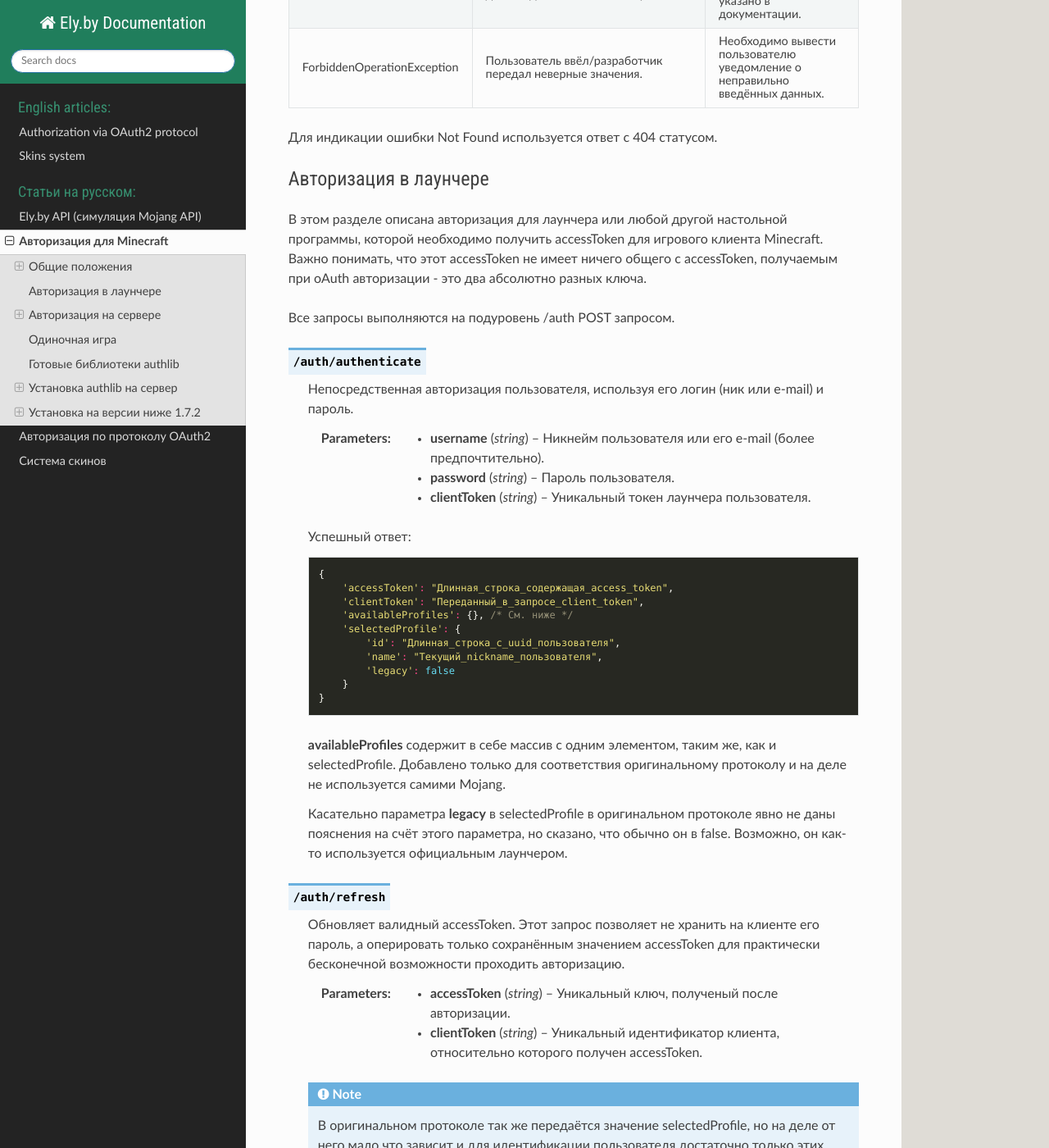
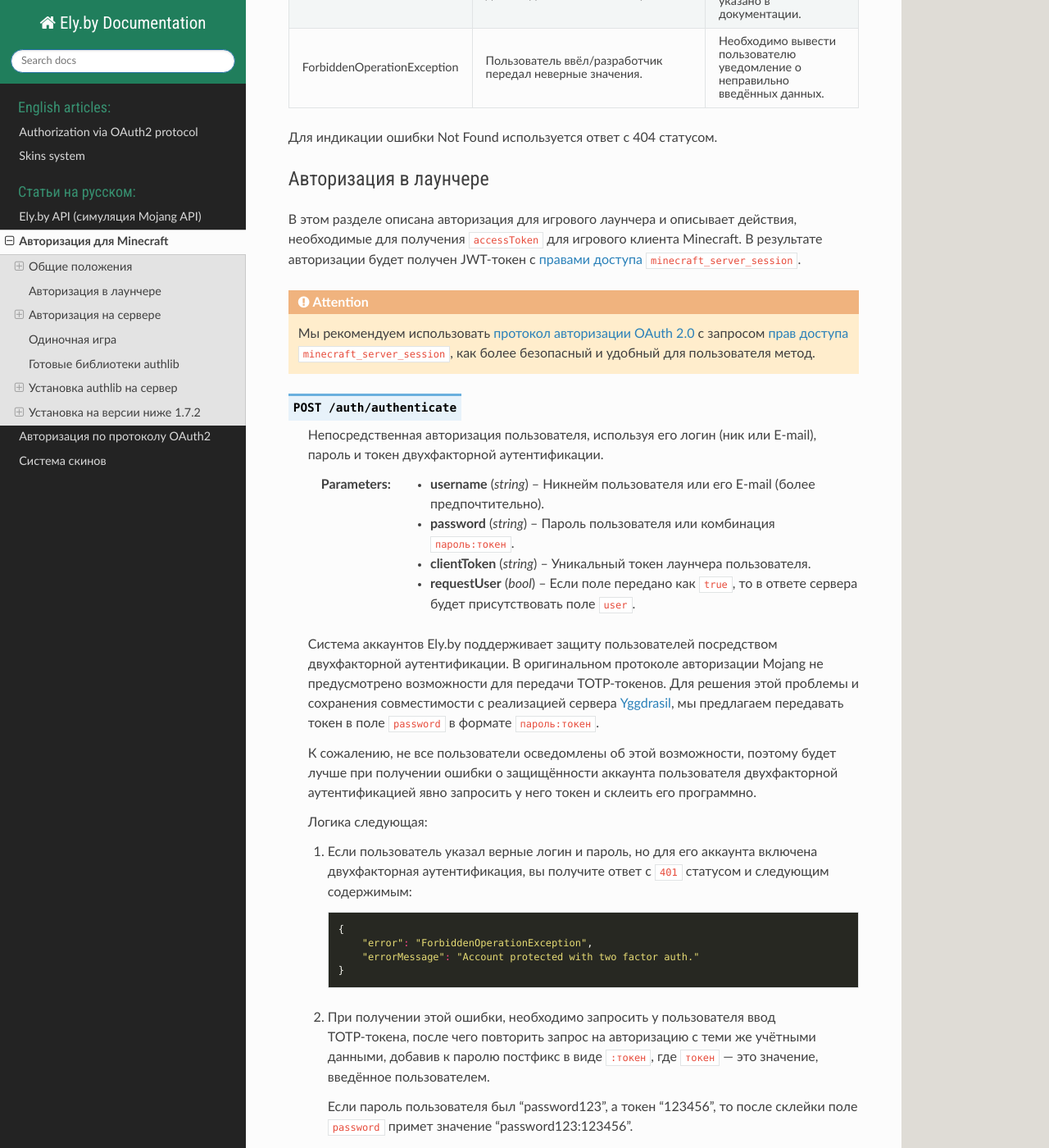
Before and after one commit to elyby/docs, a Sphinx documentation site: the page built from source/ru/minecraft-auth.rst, in a window 1280 px wide and 1400 px high, scrolled down 865 px. Shown: the whole window at 82% size. Built offline with Sphinx 7.4.7 and the Read the Docs theme 2.0.0, drawn with Linux system fonts in a browser that asks for light colours; some of the changed text lies outside the part shown.

Commit message:
Update an article about Minecraft authentication

```diff
--- a/source/ru/minecraft-auth.rst
+++ b/source/ru/minecraft-auth.rst
@@ -16,7 +16,7 @@
 * Сервер всегда отвечает JSON данными, кроме случаев системных ошибок и ответов на legacy запросы. Учитывайте это для
   отображения пользователю правильного сообщения об ошибке.
 
-* В случае стандартной ошибки, вы получилите следующие данные:
+* В случае стандартной ошибки, вы получите следующие данные:
 
   .. code-block:: javascript
 
@@ -49,52 +49,78 @@
 Авторизация в лаунчере
 ======================
 
-В этом разделе описана авторизация для лаунчера или любой другой настольной программы, которой необходимо получить
-accessToken для игрового клиента Minecraft. Важно понимать, что этот accessToken не имеет ничего общего с accessToken,
-получаемым при oAuth авторизации - это два абсолютно разных ключа.
+В этом разделе описана авторизация для игрового лаунчера и описывает действия, необходимые для получения ``accessToken`` для игрового клиента Minecraft. В результате авторизации будет получен JWT-токен с :ref:`правами доступа <available_scopes>` ``minecraft_server_session``.
 
-Все запросы выполняются на подуровень /auth POST запросом.
+.. attention:: Мы рекомендуем использовать :doc:`протокол авторизации OAuth 2.0 <oauth>` с запросом :ref:`прав доступа <available_scopes>` ``minecraft_server_session``, как более безопасный и удобный для пользователя метод.
 
-.. function:: /auth/authenticate
+.. function:: POST /auth/authenticate
 
-   Непосредственная авторизация пользователя, используя его логин (ник или e-mail) и пароль.
+   Непосредственная авторизация пользователя, используя его логин (ник или E‑mail), пароль и токен двухфакторной аутентификации.
 
-   :param string username: Никнейм пользователя или его e-mail (более предпочтительно).
-   :param string password: Пароль пользователя.
+   :param string username: Никнейм пользователя или его E‑mail (более предпочтительно).
+   :param string password: Пароль пользователя или комбинация ``пароль:токен``.
    :param string clientToken: Уникальный токен лаунчера пользователя.
+   :param bool requestUser: Если поле передано как ``true``, то в ответе сервера будет присутствовать поле ``user``.
 
-   Успешный ответ:
+   Система аккаунтов Ely.by поддерживает защиту пользователей посредством двухфакторной аутентификации. В оригинальном протоколе авторизации Mojang не предусмотрено возможности для передачи TOTP-токенов. Для решения этой проблемы и сохранения совместимости с реализацией сервера `Yggdrasil <https://minecraft.gamepedia.com/Yggdrasil>`_, мы предлагаем передавать токен в поле ``password`` в формате ``пароль:токен``.
+
+   К сожалению, не все пользователи осведомлены об этой возможности, поэтому будет лучше при получении ошибки о защищённости аккаунта пользователя двухфакторной аутентификацией явно запросить у него токен и склеить его программно.
+
+   Логика следующая:
+
+   #. Если пользователь указал верные логин и пароль, но для его аккаунта включена двухфакторная аутентификация, вы получите ответ с ``401`` статусом и следующим содержимым:
+
+      .. code-block:: javascript
+
+         {
+             "error": "ForbiddenOperationException",
+             "errorMessage": "Account protected with two factor auth."
+         }
+
+   #. При получении этой ошибки, необходимо запросить у пользователя ввод TOTP‑токена, после чего повторить запрос на авторизацию с теми же учётными данными, добавив к паролю постфикс в виде ``:токен``, где ``токен`` — это значение, введённое пользователем.
+
+      Если пароль пользователя был "password123", а токен "123456", то после склейки поле ``password`` примет значение "password123:123456".
+
+   #. Если в результате этих действий вы получите ответ с ``401`` статутом и ``errorMessage`` "Invalid credentials. Invalid email or password.", то это будет свидетельствовать о том, что переданный токен неверен и его нужно перезапросить у пользователя.
+
+   Если все данные будут переданы верно, вы получите следующий ответ:
 
    .. code-block:: javascript
 
       {
-          'accessToken': "Длинная_строка_содержащая_access_token",
-          'clientToken': "Переданный_в_запросе_client_token",
-          'availableProfiles': {}, /* См. ниже */
-          'selectedProfile': {
-              'id': "Длинная_строка_с_uuid_пользователя",
-              'name': "Текущий_nickname_пользователя",
-              'legacy': false
+          "accessToken": "Длинная_строка_содержащая_access_token",
+          "clientToken": "Переданный_в_запросе_client_token",
+          "availableProfiles": [
+              {
+                  "id": "UUID_пользователя_без_дефисов",
+                  "name": "Текущий_username_пользователя"
+              }
+          ],
+          "selectedProfile": {
+              "id": "UUID_пользователя_без_дефисов",
+              "name": "Текущий_username_пользователя"
+          },
+          "user": { /* Только если передан параметр requestUser */
+              "id": "UUID_пользователя_без_дефисов",
+              "username": "Текущий_username_пользователя",
+              "properties": [
+                  {
+                      "name": "preferredLanguage",
+                      "value": "ru"
+                  }
+              ]
           }
       }
 
-   **availableProfiles** содержит в себе массив с одним элементом, таким же, как и selectedProfile. Добавлено только для
-   соответствия оригинальному протоколу и на деле не используется самими Mojang.
+.. function:: POST /auth/refresh
 
-   Касательно параметра **legacy** в selectedProfile в оригинальном протоколе явно не даны пояснения на счёт этого
-   параметра, но сказано, что обычно он в false. Возможно, он как-то используется официальным лаунчером.
+   Обновляет валидный ``accessToken``. Этот запрос позволяет не хранить на клиенте его пароль, а оперировать только сохранённым значением ``accessToken`` для практически бесконечной возможности проходить авторизацию.
 
-.. function:: /auth/refresh
+   :param string accessToken: Уникальный ключ, полученный после авторизации.
+   :param string clientToken: Уникальный идентификатор клиента, относительно которого получен accessToken.
+   :param bool requestUser: Если поле передано как ``true``, то в ответе сервера будет присутствовать поле ``user``.
 
-   Обновляет валидный accessToken. Этот запрос позволяет не хранить на клиенте его пароль, а оперировать только сохранённым
-   значением accessToken для практически бесконечной возможности проходить авторизацию.
-
-   :param string accessToken: Уникальный ключ, полученый после авторизации.
-   :param string clientToken: Уникальный идентификатор клиента, относительно которого получен accessToken.
-
-   .. note:: В оригинальном протоколе так же передаётся значение selectedProfile, но на деле от него мало что зависит и
-             для идентификации пользователя достаточно только этих двух параметров. Наш сервер не обидится, увидив его -
-             он просто его проигнорирует.
+   .. note:: В оригинальном протоколе так же передаётся значение ``selectedProfile``, но в реализации Mojang он не влияет ни на что. Наша реализация сервера авторизации игнорирует этот параметр и опирается на значения ``accessToken`` и ``clientToken``.
 
    В случае получения какой-либо предусмотренной ошибки, следует заново запросить пароль пользователя и произвести
    обычную авторизацию.
@@ -104,24 +130,32 @@ accessToken для игрового клиента Minecraft. Важно пон
    .. code-block:: javascript
 
       {
-          'accessToken': "Новая_длинная_строка_ содержащая_access_token",
-          'clientToken': "Переданный_в_запросе_client_token",
-          'selectedProfile': {
-              'id': "Длинная_строка_с_uuid_пользователя",
-              'name': "Текущий_nickname_пользователя",
-              'legacy': false
+          "accessToken": "Новая_длинная_строка_ содержащая_access_token",
+          "clientToken": "Переданный_в_запросе_client_token",
+          "selectedProfile": {
+              "id": "UUID_пользователя_без_дефисов",
+              "name": "Текущий_username_пользователя"
+          },
+          "user": { /* Только если передан параметр requestUser */
+              "id": "UUID_пользователя_без_дефисов",
+              "username": "Текущий_username_пользователя",
+              "properties": [
+                  {
+                      "name": "preferredLanguage",
+                      "value": "ru"
+                  }
+              ]
           }
       }
 
-.. function:: /auth/validate
+.. function:: POST /auth/validate
 
    Этот запрос позволяет проверить валиден ли указанный accessToken или нет. Этот запрос не обновляет токен и его время
    жизни, а только позволяет удостовериться, что он ещё действительный.
 
-   :param string accessToken: Уникальный ключ, полученый после авторизации.
+   :param string accessToken: Токен доступа, полученный после авторизации.
 
-   Успешным ответом будет являться пустое тело. При ошибке будет получен **400** или **401** статус. Пример ответа сервера
-   при отправке истёкшего токена:
+   Успешным ответом будет являться пустое тело. При ошибке будет получен **400** или **401** статус. Пример ответа сервера при отправке истёкшего токена:
 
    .. code-block:: javascript
 
@@ -130,23 +164,23 @@ accessToken для игрового клиента Minecraft. Важно пон
          "errorMessage": "Token expired."
      }
 
-.. function:: /auth/signout
+.. function:: POST /auth/signout
 
    Этот запрос позволяет выполнить инвалидацию всех выданных пользователю токенов.
 
-   :param string username: Никнейм пользователя или его e-mail (более предпочтительно).
+   :param string username: Никнейм пользователя или его E-mail (более предпочтительно).
    :param string password: Пароль пользователя.
 
    Успешным ответом будет являться пустое тело. Ориентируйтесь на поле **error** в теле ответа.
 
-.. function:: /auth/invalidate
+.. function:: POST /auth/invalidate
 
    Запрос позволяет инвалидировать accessToken. В случае, если переданный токен не удастся найти в хранилище токенов,
    ошибка не будет сгенерирована и вы получите успешный ответ.
 
    Входные параметры:
 
-   :param string accessToken: Уникальный ключ, полученый после авторизации.
+   :param string accessToken: Уникальный ключ, полученный после авторизации.
    :param string clientToken: Уникальный идентификатор клиента, относительно которого получен accessToken.
 
    Успешным ответом будет являться пустое тело. Ориентируйтесь на поле **error** в теле ответа.
```
